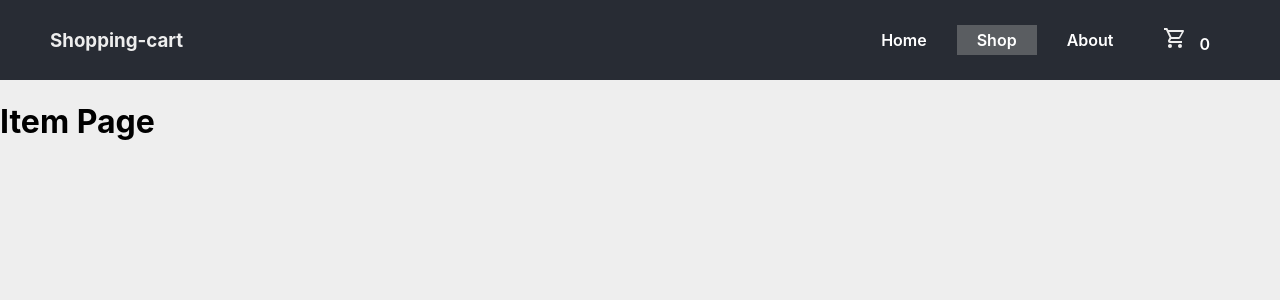
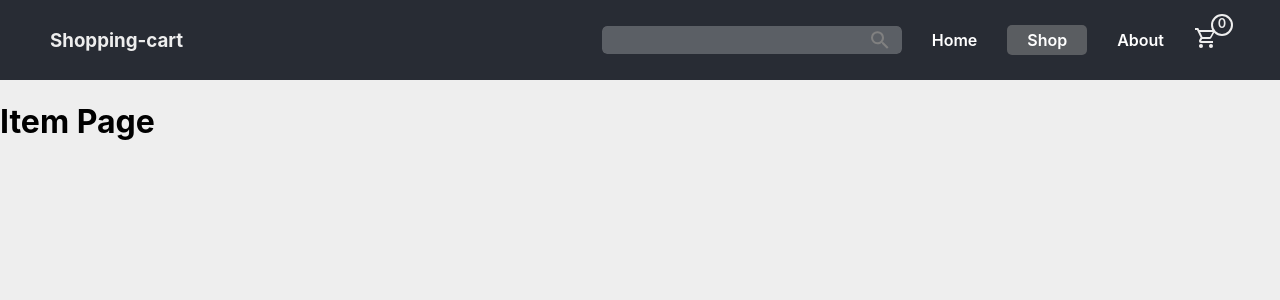
Before and after one commit to OrlandoU/shopping-cart-project, a React (Create React App) app: page /shop/id/1 in a window 1280 px wide. Shown: the top 300 px of the page. Built offline with nearby package versions, Linux system fonts and the light colour scheme.

Commit message:
Work on item component

```diff
--- a/src/assets/App.css
+++ b/src/assets/App.css
@@ -67,10 +67,76 @@ a{
 .main-header{
     color: #eee;
 }
-.nav-links a{
+.nav-links a:not(.cart){
   color: white;
   padding: 5px 20px;
 }
-.nav-links .active{
+.nav-links .active:not(.cart){
   background-color: rgba(153, 153, 153, 0.445);
+  border-radius: 5px;
 }
+.nav-search-input{
+  background-color: rgba(255, 255, 255, 0.24);
+  outline: none;
+  border: none;
+  height: 100%;
+  border-radius: 5px;
+  width: 300px;
+  font-weight: 500;
+  color: white;
+  padding: 5px 10px;
+  font-size: 1rem;
+}
+.search-bar-container  span{
+  content: '';
+  position: absolute;
+  width: 200%;
+  height: 2px;
+  background-color: gainsboro;
+  bottom: 0;
+  transform-origin: right;
+  transform: scaleX(0);
+  transition: 500ms;
+}
+.nav-search-input:focus ~ *{
+  transform: scaleX(1);
+}
+.search-bar-container{
+  display: flex;
+  height: 100%;
+  position: relative;
+  overflow: hidden;
+  border-radius: 5px;
+}
+.search-icon{
+  color: gray;
+  right: 10px;
+  height: 100%;
+  position: absolute;
+  transition: 500ms;
+}
+.nav-search-input:focus ~ .search-icon{
+  color: gainsboro;
+}
+.cart{
+  position: relative;
+  padding: 0;
+  color: #eee;
+}
+.cart-count{
+  position: absolute;
+  right: 0;
+  top: 0;
+  display: flex;
+  flex-direction: column;
+  align-items: center;
+  margin-top: -20px;
+  margin-right: -3px;
+  background-color: #282c34;
+  border: 2px solid #eee;
+  width: 22px;
+  height: 22px;
+  font-size: .8rem;
+  font-weight: 600;
+  border-radius: 50%;
+}
--- a/src/assets/Shop.css
+++ b/src/assets/Shop.css
@@ -22,10 +22,10 @@
 }
 .shop-items-container{
     display: grid;
-    grid-template-columns: repeat(auto-fit, minmax(500px,1fr));
+    grid-template-columns: repeat(auto-fit, minmax(330px,1fr));
     justify-content: center;
     gap: 20px;
-    align-items: center;
+    align-items: stretch;
     padding: 54px 26px;
     max-width: 1100px;
     margin: auto;
@@ -41,6 +41,7 @@
         align-items: center;
     position: relative;
     background-color: white;
+    transition: 500ms;
 }
 .shop-item:hover{
     box-shadow: 0px 0px 20px rgba(128, 128, 128, 0.514);
@@ -65,9 +66,7 @@
     cursor: pointer;
     -webkit-tap-highlight-color: transparent;
     transition: box-shadow 0.2s ease, background-color 150ms ease;
-    width: 90%;
-    padding: 0;
-    margin: 0px 20px 20px 20px
+    width: 100%;
 }
 .shop-item-button:active , .shop-item-button:hover{
     background-color: #eee;
@@ -177,15 +176,17 @@ svg{
     display: flex;
     justify-content: space-between;
     width: 100%;
-    padding: 0px 25px;
+    flex: 1;
+    align-items: flex-end;
+    margin: 15px 0px;
 }
 .shop-item-date{
     color: gray;
+    font-size: 1.1rem;
 }
 .shop-item-name{
     font-size: 1.2rem;
     font-weight: 600;
-    text-shadow: 2px -2px 5px rgba(0, 0, 0, 0.37);
 }
 .shop-esrb{
     position: absolute;
@@ -202,15 +203,27 @@ svg{
 }
 
 .shop-item-platforms{
-    padding: 15px 25px 0px 25px;
     display: flex;
     gap: 10px;
     flex-wrap: wrap;
+    padding: 0;
 }
 .shop-item-platforms a {
     color: black;
-    box-shadow: 0px 0px 10px rgba(3, 3, 3, 0.507);
+    box-shadow: 0px 0px 4px  1px rgba(3, 3, 3, 0.507);
     padding: 4px 12px;
     font-weight: 600;
+    font-size: .7rem;
     border-radius: 50px;
+    transition: 200ms ease;
 }
+.shop-item-platforms a:hover{
+    background-color: gainsboro;
+}
+.shop-item-bottom{
+    padding: 10px 20px;
+    width: 100%;
+    flex:1 ;
+    display: flex;
+    flex-direction: column;
+}
--- a/src/components/App.jsx
+++ b/src/components/App.jsx
@@ -39,6 +39,13 @@ function App() {
           <h3 className='main-header'>Shopping-cart</h3>
         </NavLink>
         <ul className='nav-links'>
+          <li className='search-bar-container'>
+            <input type="text" className='nav-search-input' />
+            <svg viewBox="0 0 24 24" className='search-icon'>
+              <path fill="currentColor" d="M9.5,3A6.5,6.5 0 0,1 16,9.5C16,11.11 15.41,12.59 14.44,13.73L14.71,14H15.5L20.5,19L19,20.5L14,15.5V14.71L13.73,14.44C12.59,15.41 11.11,16 9.5,16A6.5,6.5 0 0,1 3,9.5A6.5,6.5 0 0,1 9.5,3M9.5,5C7,5 5,7 5,9.5C5,12 7,14 9.5,14C12,14 14,12 14,9.5C14,7 12,5 9.5,5Z" />
+            </svg>
+              <span></span>
+          </li>
           <li>
             <NavLink to='/'>Home</NavLink>
           </li>
@@ -49,14 +56,11 @@ function App() {
             <NavLink to='about'>About</NavLink>
           </li>
           <li>
-            <NavLink to='cart'>
+            <NavLink to='cart' className='cart'>
               <svg viewBox="0 0 24 24" id="cart">
                 <path fill="#eee" d="M17,18A2,2 0 0,1 19,20A2,2 0 0,1 17,22C15.89,22 15,21.1 15,20C15,18.89 15.89,18 17,18M1,2H4.27L5.21,4H20A1,1 0 0,1 21,5C21,5.17 20.95,5.34 20.88,5.5L17.3,11.97C16.96,12.58 16.3,13 15.55,13H8.1L7.2,14.63L7.17,14.75A0.25,0.25 0 0,0 7.42,15H19V17H7C5.89,17 5,16.1 5,15C5,14.65 5.09,14.32 5.24,14.04L6.6,11.59L3,4H1V2M7,18A2,2 0 0,1 9,20A2,2 0 0,1 7,22C5.89,22 5,21.1 5,20C5,18.89 5.89,18 7,18M16,11L18.78,6H6.14L8.5,11H16Z" />
               </svg>
-              <svg id="check" viewBox="0 0 24 24">
-                <path strokeWidth="2" fill="none" stroke="#eee" d="M 3,12 l 6,6 l 12, -12" />
-              </svg>
-              <span>{cart.length}</span>
+              <span className='cart-count'>{cart.length}</span>
             </NavLink>
           </li>
         </ul>
@@ -77,7 +81,7 @@ function App() {
           <Route path='/about' element={<About />} />
           <Route path='/cart' element={<Cart items={cart} removeCartItem={removeCartItem} />} />
           <Route path='/shop/id/:idItem' element={<Item />} />
-          <Route path='/shop/:query?' element={<Shop cartHasItem={cartHasItem} addCartItem={addCartItem} />} />
+          <Route path='/shop/:query?' element={<Shop cartHasItem={cartHasItem} addCartItem={addCartItem} key={document.location.href} />}  />
         </Routes>
 
 
--- a/src/components/shop/DetailedItem/Tag.jsx
+++ b/src/components/shop/DetailedItem/Tag.jsx
@@ -2,13 +2,14 @@ import { Link} from "react-router-dom";
 
 function Tag(props){
 
+
     const parseQuery = () => {
         if(!Object.keys(props.tags).length) return `${props.filter}=${props.query}`
 
-        let tags = props.tags.query.split('&').map((wholeQuery, index) => {
+        let tags = {...props.tags.query.split('&').map((wholeQuery, index) => {
             let query = wholeQuery.split('=')
             return { [query[0]]: query[1].split(',') }
-        })
+        })}
 
         let finalObj = {}
         for (let i = 0; i < tags.length; i++) {
@@ -22,7 +23,6 @@ function Tag(props){
         } else{
             tags[props.filter] = [props.query]
         }
-
         return Object.keys(tags).map(filter => {
             return filter + '=' + tags[filter].join(',')
         }).join('&')
--- a/src/components/shop/Item.jsx
+++ b/src/components/shop/Item.jsx
@@ -33,25 +33,28 @@ export default function Item(props) {
                     </div>
                 </span>
             </div>
+            <div className="shop-item-bottom">
                 <ul className="shop-item-platforms">
-                {item.platforms.map(platform=>(
+                    {item.platforms.map(platform => (
 
-                    <Tag tags={props.tags} filter='platforms' query={platform.platform.id} text={platform.platform.name}/>
+                        <Tag tags={props.tags} filter='platforms' query={platform.platform.id} text={platform.platform.name} />
                     ))}
                 </ul>
                 <div className="shop-name-date-container">
-                <h4 className="shop-item-name">{item.name}</h4>
-                <h5 className="shop-item-date">{item.released}</h5>
+                    <div className="shop-item-name">{item.name}</div>
+                    <div className="shop-item-date">{item.metacritic}$</div>
                 </div>
                 <button onClick={handleClick} className='shop-item-button'>
-                    <svg  viewBox="0 0 24 24" id="cart">
+                    <svg viewBox="0 0 24 24" id="cart">
                         <path fill="#000000" d="M17,18A2,2 0 0,1 19,20A2,2 0 0,1 17,22C15.89,22 15,21.1 15,20C15,18.89 15.89,18 17,18M1,2H4.27L5.21,4H20A1,1 0 0,1 21,5C21,5.17 20.95,5.34 20.88,5.5L17.3,11.97C16.96,12.58 16.3,13 15.55,13H8.1L7.2,14.63L7.17,14.75A0.25,0.25 0 0,0 7.42,15H19V17H7C5.89,17 5,16.1 5,15C5,14.65 5.09,14.32 5.24,14.04L6.6,11.59L3,4H1V2M7,18A2,2 0 0,1 9,20A2,2 0 0,1 7,22C5.89,22 5,21.1 5,20C5,18.89 5.89,18 7,18M16,11L18.78,6H6.14L8.5,11H16Z" />
                     </svg>
                     <span>Add to Cart</span>
-                    <svg id="check"  viewBox="0 0 24 24">
+                    <svg id="check" viewBox="0 0 24 24">
                         <path strokeWidth="2" fill="none" stroke="#ffffff" d="M 3,12 l 6,6 l 12, -12" />
                     </svg>
                 </button>
+            </div>
+
         </li>
     )
 }
--- a/src/components/shop/Shop.jsx
+++ b/src/components/shop/Shop.jsx
@@ -1,7 +1,7 @@
 import { useEffect, useState } from "react";
 import Item from "./Item";
 import '../../assets/Shop.css'
-import { useParams } from "react-router-dom";
+import { useLocation, useParams } from "react-router-dom";
 
 export default function Shop(props){
     const [page, setPage] = useState(1)
@@ -31,13 +31,12 @@ export default function Shop(props){
 
     const queryGames = async() => {
         document.querySelector('.loading-screen').classList.add('visible')
-        console.log(parseQuery())
         try {
             let response = await fetch(`https://api.rawg.io/api/games?key=a1922842dfc24abb9c57b3377ecc5774&page=${page}${parseQuery()}`)
             let data = await response.json()
             setItems(data.results)
         } catch (error) {
-            console.log(error)
+            throw error
         }
         document.querySelector('.loading-screen').classList.remove('visible')
 
@@ -56,19 +55,22 @@ export default function Shop(props){
     useEffect(()=>{
         queryGames()
     // eslint-disable-next-line react-hooks/exhaustive-deps
-    }, [page, tags])
+    }, [page])
 
-    console.log(items)
+    useEffect(()=>{
+        queryGames()
+    }, [useLocation()])
 
     return(
         <div>
+            <h1>{tags.query}</h1>
             <h1>Shop Page</h1>
             <ul className="tags-container">
 
             </ul>
             <ul className="shop-items-container">
                 {items.map(item=>(
-                    <Item tags={tags} cartHasItem={props.cartHasItem} key={item.id} {...props} item={item}/>
+                    <Item  tags={tags} cartHasItem={props.cartHasItem} key={item.id} {...props} item={item}/>
                 ))}
             </ul>
             <footer>
```
Lines whose indentation alone changed are shown as unchanged.
